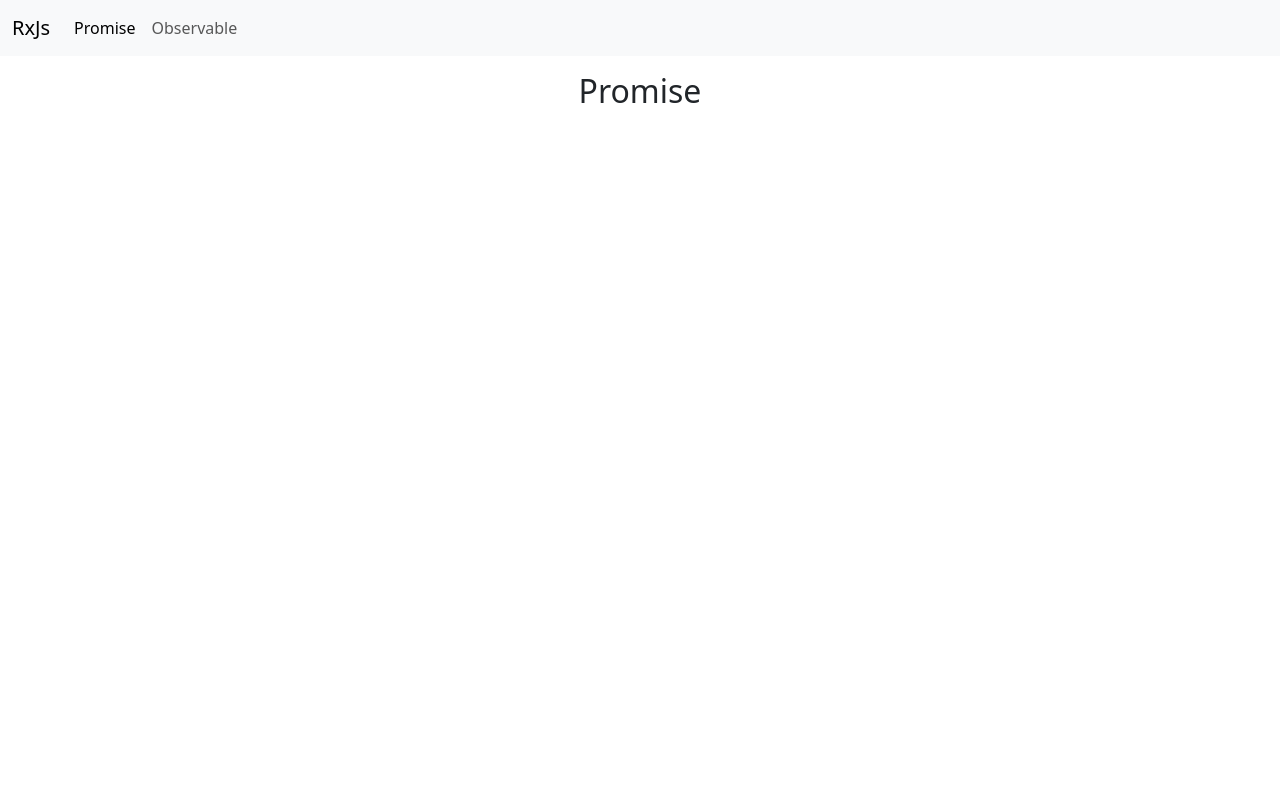
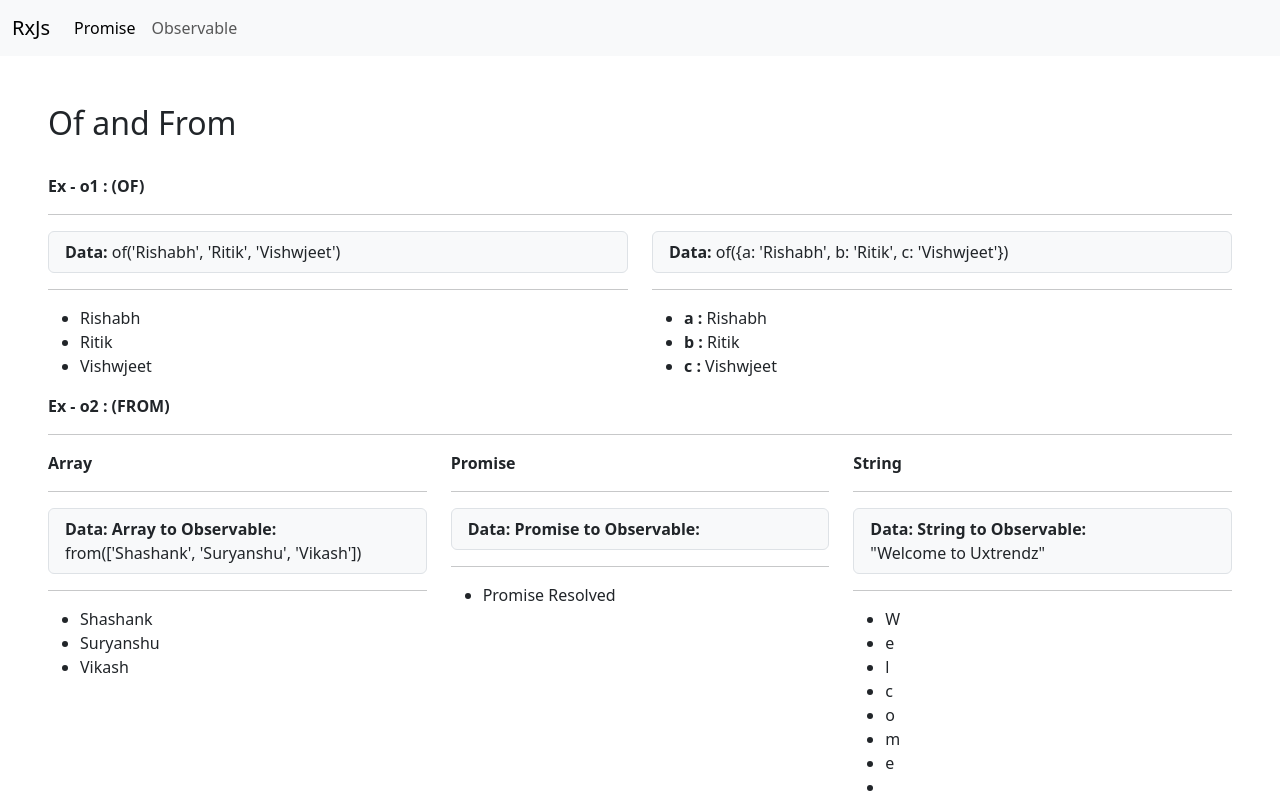
Before and after one commit to beingRish/RxJsSeries, an Angular app: page /observable/of-from in a window 1280 px wide. Before the commit this address led to /promise. Shown: the top 800 px of the page. Built offline with nearby package versions, Linux system fonts and the light colour scheme.

Commit message:
of and from operator in RxJs

```diff
--- a/angular.json
+++ b/angular.json
@@ -100,5 +100,8 @@
         }
       }
     }
+  },
+  "cli": {
+    "analytics": "ff3965e8-8458-42f7-b38c-e4fa12690be7"
   }
 }
--- a/src/app/app-routing.module.ts
+++ b/src/app/app-routing.module.ts
@@ -5,13 +5,15 @@ import { ObservableComponent } from './observable/observable.component';
 import { ListComponent } from './observable/List/list.component';
 import { FromEventComponent } from './observable/from-event/from-event.component';
 import { IntervalComponent } from './observable/interval/interval.component';
+import { OfFromComponent } from './observable/of-from/of-from.component';
 
 const routes: Routes = [
   {path: 'promise', component: PromiseComponent},
   {path: 'observable', component: ObservableComponent, children: [
     {path: '', component: ListComponent},
     {path: 'fromEvent', component: FromEventComponent},
-    {path: 'interval', component: IntervalComponent}
+    {path: 'interval', component: IntervalComponent},
+    {path: 'of-from', component: OfFromComponent}
   ]},
   {path: '**', redirectTo: 'promise'}
 ];
--- a/src/app/app.module.ts
+++ b/src/app/app.module.ts
@@ -10,6 +10,7 @@ import { ObservableComponent } from './observable/observable.component';
 import { ListComponent } from './observable/List/list.component';
 import { FromEventComponent } from './observable/from-event/from-event.component';
 import { IntervalComponent } from './observable/interval/interval.component';
+import { OfFromComponent } from './observable/of-from/of-from.component';
 
 @NgModule({
   declarations: [
@@ -21,6 +22,7 @@ import { IntervalComponent } from './observable/interval/interval.component';
     ListComponent,
     FromEventComponent,
     IntervalComponent,
+    OfFromComponent,
   ],
   imports: [
     BrowserModule,
--- a/src/app/appServices/deisgn-utility.service.ts
+++ b/src/app/appServices/deisgn-utility.service.ts
@@ -7,7 +7,7 @@ export class DeisgnUtilityService {
 
   constructor() { }
 
-  print(val: string, containerId: any) {
+  print(val: any, containerId: any) {
     let el = document.createElement('li');
     el.innerText = val;
 
--- a/src/app/observable/List/list.component.html
+++ b/src/app/observable/List/list.component.html
@@ -7,6 +7,9 @@
             <li>
                 <a routerLink="interval">Interval</a>
             </li>
+            <li>
+                <a routerLink="of-from">Of and From</a>
+            </li>
 
         </ul>
     </div>
--- /dev/null
+++ b/src/app/observable/of-from/of-from.component.html
@@ -0,0 +1,64 @@
+<div class="m-5">
+    <h2>Of and From</h2>
+    <br>
+
+    <strong>Ex - o1 : (OF)</strong>
+    <hr>
+
+    <div class="row">
+        <div class="col-md-6">
+            <p class="bg-light py-2 px-3 border rounded">
+                <strong>Data: </strong> of('Rishabh', 'Ritik', 'Vishwjeet')
+            </p>
+            <hr>
+            <ul id="elContainer"></ul>
+        </div>
+        <div class="col-md-6">
+            <p class="bg-light py-2 px-3 border rounded">
+                <strong>Data: </strong> of(&#123;a: 'Rishabh', b: 'Ritik', c: 'Vishwjeet'&#125;)
+            </p>
+            <hr>
+            <ul>
+                <li><strong>a : </strong>{{obsMsg.a}}</li>
+                <li><strong>b : </strong>{{obsMsg.b}}</li>
+                <li><strong>c : </strong>{{obsMsg.c}}</li>
+            </ul>
+        </div>
+    </div>
+
+    <strong>Ex - o2 : (FROM)</strong>
+    <hr>
+
+    <div class="row">
+        <div class="col-md-4">
+            <strong>Array</strong>
+            <hr>
+            <p class="bg-light py-2 px-3 border rounded">
+                <strong>Data: Array to Observable: <br></strong> from(['Shashank', 'Suryanshu', 'Vikash'])
+            </p>
+            <hr>
+            <ul id="elContainer3"></ul>
+        </div>
+
+        <div class="col-md-4">
+            <strong>Promise</strong>
+            <hr>
+            <p class="bg-light py-2 px-3 border rounded">
+                <strong>Data: Promise to Observable: <br></strong>
+            </p>
+            <hr>
+            <ul id="elContainer4"></ul>
+        </div>
+
+        <div class="col-md-4">
+            <strong>String</strong>
+            <hr>
+            <p class="bg-light py-2 px-3 border rounded">
+                <strong>Data: String to Observable: <br></strong> "Welcome to Uxtrendz"
+            </p>
+            <hr>
+            <ul id="elContainer5"></ul>
+        </div>
+    </div>
+
+</div>
--- /dev/null
+++ b/src/app/observable/of-from/of-from.component.ts
@@ -0,0 +1,78 @@
+import { Component, OnInit } from '@angular/core';
+import { from, of } from 'rxjs';
+import { DeisgnUtilityService } from 'src/app/appServices/deisgn-utility.service';
+
+@Component({
+  selector: 'app-of-from',
+  templateUrl: './of-from.component.html',
+  styleUrls: ['./of-from.component.scss']
+})
+export class OfFromComponent implements OnInit{
+
+  obsMsg: any;
+
+  constructor(private _designUtility: DeisgnUtilityService){}
+
+  ngOnInit(): void {
+
+    // OF
+
+    console.log('=========== OF ==========');
+
+
+    const Obs1 = of('Rishabh', 'Ritik', 'Vishwjeet');
+
+    Obs1.subscribe(res => {
+      console.log(res);
+      this._designUtility.print(res, 'elContainer')
+    })
+
+    const Obs2 = of({a: 'Rishabh', b: 'Ritik', c: 'Vishwjeet'});
+
+    Obs2.subscribe(res => {
+      this.obsMsg = res
+      console.log('obsMsg=>', this.obsMsg);
+    })
+
+    // FROM - Array
+
+    console.log('========== FROM - Array ==========');
+
+    let Arr = ['Shashank', 'Suryanshu', 'Vikash'];
+
+    const Obs3 = from(Arr);
+
+    Obs3.subscribe(res => {
+      console.log(res);
+      this._designUtility.print(res, 'elContainer3')
+    })
+
+    // FROM - PROMISE
+
+    const promise = new Promise(resolve => {
+      setTimeout(()=>{
+        resolve('Promise Resolved')
+      },3000)
+    })
+
+    const Obs4 = from(promise)
+
+    Obs4.subscribe(res => {
+      console.log('========== FROM - PROMISE ==========');
+
+      console.log('from promise -> ',res);
+      this._designUtility.print(res, 'elContainer4')
+    })
+
+    // FROM - String
+
+    console.log('========== FROM - String ==========');
+
+    const Obs5 = from('Welcome to Uxtrendz')
+
+    Obs5.subscribe(res => {
+      console.log('from promise -> ',res);
+      this._designUtility.print(res, 'elContainer5')
+    })
+  }
+}
```
Also changed, not shown: src/app/observable/of-from/of-from.component.scss (added), 1 other file (tests, documents, lock files or other folders).
